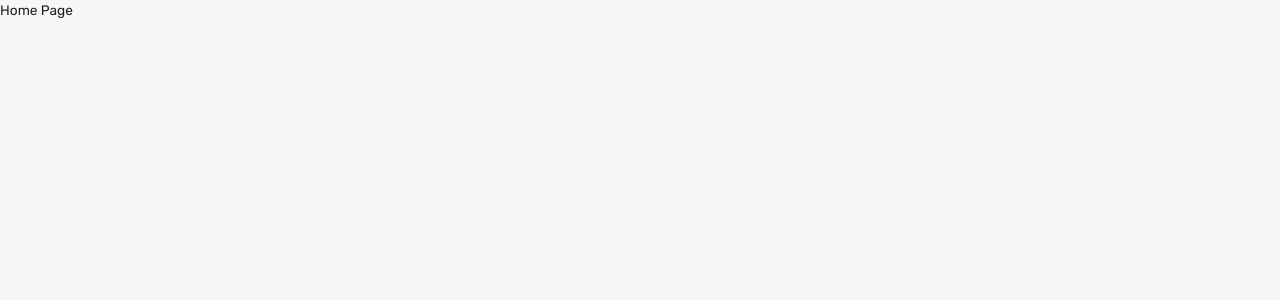
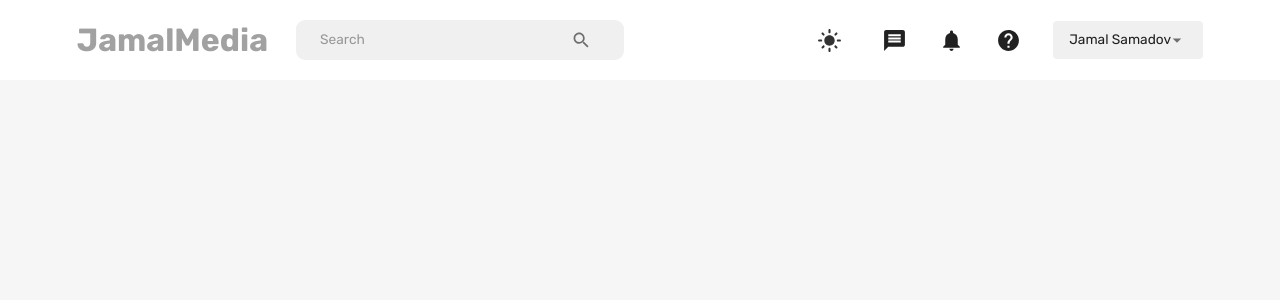
Before and after one commit to GamalSamadov/jamalmedia_clientside, a React (Create React App) app: page /home in a window 1280 px wide. Shown: the top 300 px of the page. Built offline with nearby package versions, Linux system fonts and the light colour scheme.

Commit message:
Navbar design finished 📌

```diff
--- a/src/scenes/homePage/index.jsx
+++ b/src/scenes/homePage/index.jsx
@@ -1,6 +1,11 @@
+import { Box } from '@mui/material'
+import Navbar from 'scenes/navbar'
+
 const HomePage = () => {
 	return (
-		<div>Home Page</div>
+		<Box>
+			<Navbar />
+		</Box>
 	)
 }
 
--- a/src/scenes/navbar/index.jsx
+++ b/src/scenes/navbar/index.jsx
@@ -1,7 +1,198 @@
+import {
+	Close,
+	DarkMode,
+	Help,
+	LightMode,
+	Menu,
+	Message,
+	Notifications,
+	Search
+} from '@mui/icons-material'
+import {
+	Box,
+	FormControl,
+	IconButton,
+	InputBase,
+	MenuItem,
+	Select,
+	Typography,
+	useMediaQuery,
+	useTheme
+} from '@mui/material'
+import FlexBetween from 'components/FlexBetween'
+import { useState } from 'react'
+import { useDispatch, useSelector } from 'react-redux'
+import { useNavigate } from 'react-router-dom'
+import { setLogout, setMode } from "state"
+
 
 const Navbar = () => {
+
+	const [ isMobileMenuToggled, setIsMobileMenuToggled ] = useState(false)
+	const dispatch = useDispatch()
+	const navigate = useNavigate()
+	const user = useSelector((state) => state.user)
+	const isNonMobileScreens = useMediaQuery("(min-width: 1000px)")
+
+	const theme = useTheme()
+	const neutralLight = theme.palette.neutral.light
+	const dark = theme.palette.neutral.dark
+	const backgroundColor = theme.palette.background.default
+	const primaryLight = theme.palette.primary.light
+	const alt = theme.palette.background.alt
+
+	// const fullName = `${user.firstName} ${user.lastName}`
+	const fullName = `Jamal Samadov`
+
+
+
+
 	return (
-		<div>Navbar</div>
+		<FlexBetween padding="1rem 6%" backgroundColor={alt}>
+
+			{/* LOGO */}
+			<FlexBetween gap="1.75rem">
+				<Typography
+					fontWeight="bold"
+					fontSize="clamp(1rem, 2rem, 2.2rem)"
+					color="primary"
+					onClick={() => navigate("/home")}
+					sx={{
+						"&:hover" : {
+							color: primaryLight,
+							cursor: "pointer"
+						}
+					}}
+				>
+					JamalMedia
+				</Typography>
+				{isNonMobileScreens && (
+					<FlexBetween
+						backgroundColor={neutralLight}
+						borderRadius="9px"
+						gap="3rem"
+						padding="0.1rem 1.5rem"
+					>
+						<InputBase placeholder='Search' />
+						<IconButton>
+							<Search />
+						</IconButton>
+					</FlexBetween>
+				)}
+			</FlexBetween>
+
+			{/* DESKTOP NAVBAR */}
+			{isNonMobileScreens ? (
+				<FlexBetween gap="2rem">
+					<IconButton onClick={() => dispatch(setMode())}>
+						{theme.palette.mode === "dark" ? (
+							<DarkMode sx={{ fontSize: "25px"}}/>
+						) : (
+							<LightMode sx={{ color: dark, fontSize: "25px"}}/>
+						)}
+					</IconButton>
+					<Message sx={{ fontSize: "25px"}} />
+					<Notifications sx={{ fontSize: "25px"}} />
+					<Help sx={{ fontSize: "25px"}} />
+					<FormControl variant='standard' value={fullName}>
+						<Select
+							value={fullName}
+							input={<InputBase />}
+							sx={{
+								backgroundColor: neutralLight,
+								width: "150px",
+								borderRadius: "0.25rem",
+								padding: "0.25rem 1rem",
+								"& .MuiSvgIcon-root": {
+									pr: "0.25rem",
+									width: "3rem"
+								},
+								"& MuiSelect-select:focus": {
+									backgroundColor: neutralLight,
+								},
+
+							}}
+						>
+							<MenuItem value={fullName}>
+								<Typography>{fullName}</Typography>
+							</MenuItem>
+							<MenuItem onClick={() => dispatch(setLogout())}>Logout</MenuItem>
+						</Select>
+					</FormControl>
+				</FlexBetween>
+			) : (
+				<IconButton
+					onClick={() => setIsMobileMenuToggled(!isMobileMenuToggled)}
+				>
+					<Menu />
+				</IconButton>
+			)}
+
+			{/* MOBILE NAVBAR */}
+			{!isNonMobileScreens && isMobileMenuToggled && (
+				<Box
+					position="fixed"
+					right="0"
+					bottom="0"
+					height="100%"
+					zIndex="10"
+					maxWidth="500px"
+					minWidth="300px"
+					backgroundColor={backgroundColor}
+				>
+					{/* CLOSE ICON */}
+					<Box display="flex" justifyContent="flex-end" p="1rem">
+						<IconButton
+							onClick={() => setIsMobileMenuToggled(!isMobileMenuToggled)}
+						>
+							<Close />
+						</IconButton>
+					</Box>
+
+					{/* MENU ITEMS */}
+					<FlexBetween display="flex" flexDirection="column"  justifyContent="center" alignItems="center" gap="2rem">
+						<IconButton
+							onClick={() => dispatch(setMode())}
+							sx={{ fontSize: "25px" }}
+						>
+							{theme.palette.mode === "dark" ? (
+								<DarkMode sx={{ fontSize: "25px"}}/>
+							) : (
+								<LightMode sx={{ color: dark, fontSize: "25px"}}/>
+							)}
+						</IconButton>
+						<Message sx={{ fontSize: "25px"}} />
+						<Notifications sx={{ fontSize: "25px"}} />
+						<Help sx={{ fontSize: "25px"}} />
+						<FormControl variant='standard' value={fullName}>
+							<Select
+								value={fullName}
+								input={<InputBase />}
+								sx={{
+									backgroundColor: neutralLight,
+									width: "150px",
+									borderRadius: "0.25rem",
+									padding: "0.25rem 1rem",
+									"& .MuiSvgIcon-root": {
+										pr: "0.25rem",
+										width: "3rem"
+									},
+									"& MuiSelect-select:focus": {
+										backgroundColor: neutralLight,
+									},
+
+								}}
+							>
+								<MenuItem value={fullName}>
+									<Typography>{fullName}</Typography>
+								</MenuItem>
+								<MenuItem onClick={() => dispatch(setLogout())}>Logout</MenuItem>
+							</Select>
+						</FormControl>
+					</FlexBetween>
+				</Box>
+			)}
+		</FlexBetween>
 	)
 }
 
--- a/src/state/index.js
+++ b/src/state/index.js
@@ -44,5 +44,5 @@
 	}
 })
 
-export const { setModule, setLogin, setLogout, setFriends, setPosts, setPost } = authSlice.actions
+export const { setMode, setLogin, setLogout, setFriends, setPosts, setPost } = authSlice.actions
 export default authSlice.reducer
--- a/src/theme.js
+++ b/src/theme.js
@@ -14,17 +14,31 @@
 	  900: "#0A0A0A",
 	  1000: "#000000",
 	},
+	// primary: {
+	//   50: "#E6FBFF",
+	//   100: "#CCF7FE",
+	//   200: "#99EEFD",
+	//   300: "#66E6FC",
+	//   400: "#33DDFB",
+	//   500: "#00D5FA",
+	//   600: "#00A0BC",
+	//   700: "#006B7D",
+	//   800: "#00353F",
+	//   900: "#001519",
+	// },
+
+	// CUSTOM
 	primary: {
-	  50: "#E6FBFF",
-	  100: "#CCF7FE",
-	  200: "#99EEFD",
-	  300: "#66E6FC",
-	  400: "#33DDFB",
-	  500: "#00D5FA",
-	  600: "#00A0BC",
-	  700: "#006B7D",
-	  800: "#00353F",
-	  900: "#001519",
+	  50: "#e8eaeb",
+	  100: "#cccecf",
+	  200: "#b0b0b0",
+	  300: "#8f8f8f",
+	  400: "#b5b5b5",
+	  500: "#a1a1a1",
+	  600: "#9e9e9e",
+	  700: "#696969",
+	  800: "#333333",
+	  900: "#1c1c1c",
 	},
   };
 
```
